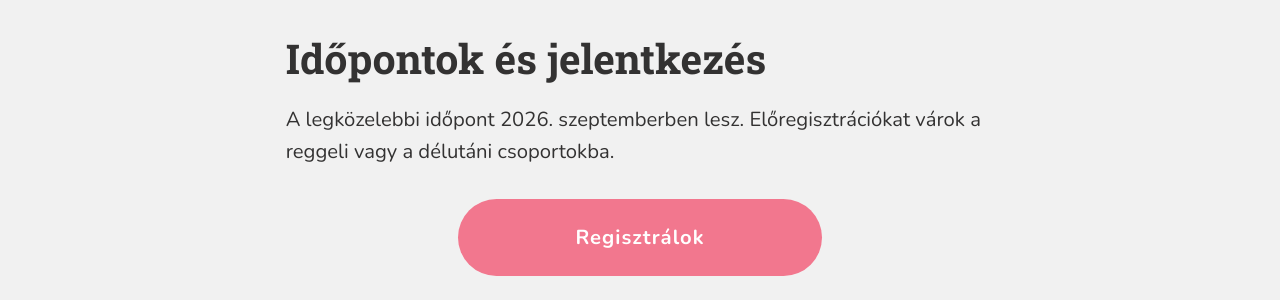
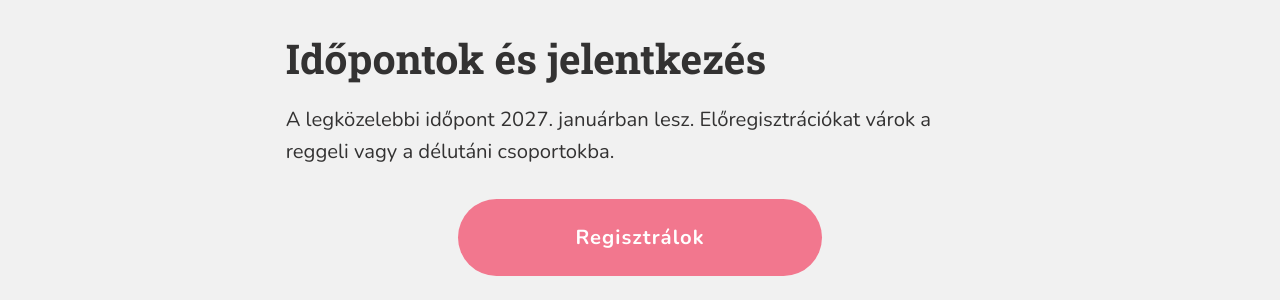
Before and after one commit to monikamudra/arctorna, a Jekyll site: the page built from trening.md, in a window 1280 px wide and 900 px high, scrolled down 2262 px. Shown: the part 154-454 px from the top of the window. Built offline with Jekyll 4.4.1, drawn with Linux system fonts in a browser that asks for light colours.

Commit message:
Update trening event

```diff
--- a/_layouts/trening.html
+++ b/_layouts/trening.html
@@ -58,7 +58,7 @@ workshop_text:
     <div class="c-ContentBlock u-MarginTop">
       <div class="c-Article">
         <p>
-          A legközelebbi időpont 2026. szeptemberben lesz. Előregisztrációkat várok
+          A legközelebbi időpont 2027. januárban lesz. Előregisztrációkat várok
           a reggeli vagy a délutáni csoportokba.
         </p>
       </div>
```
